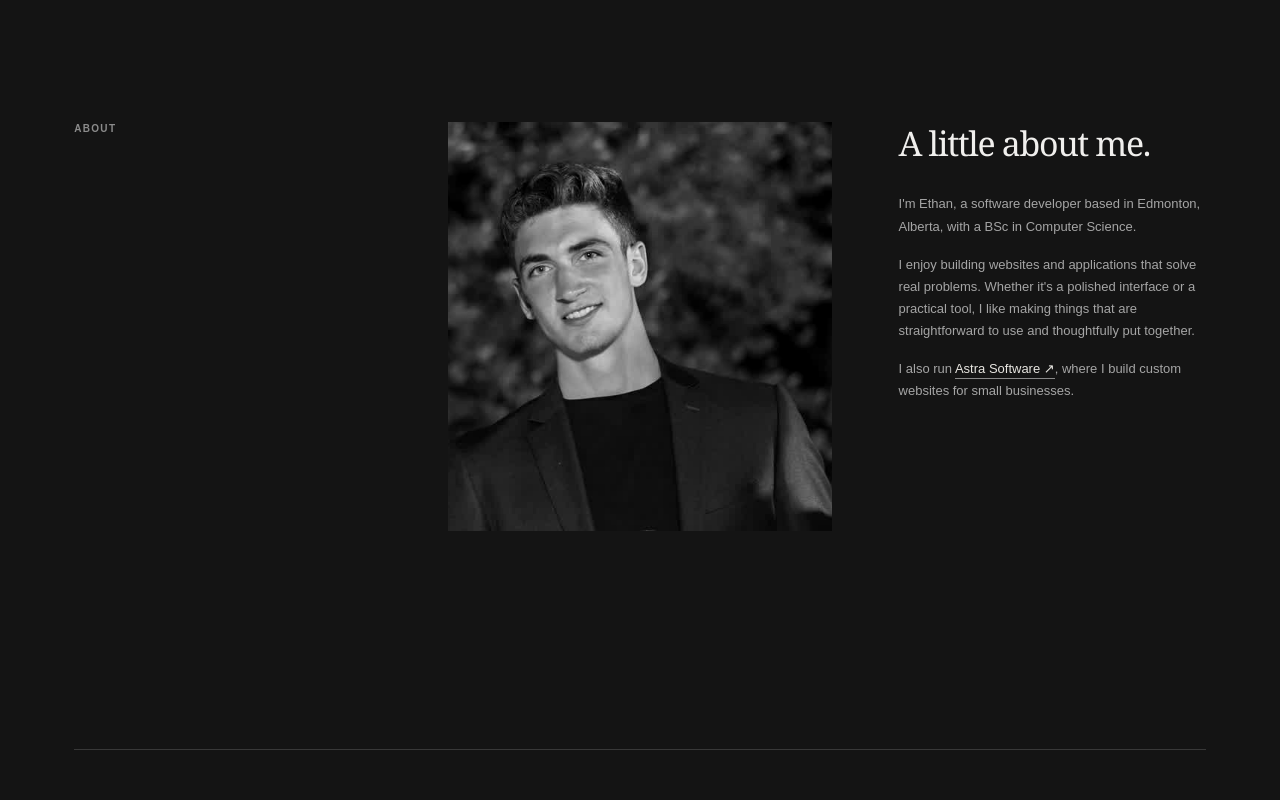
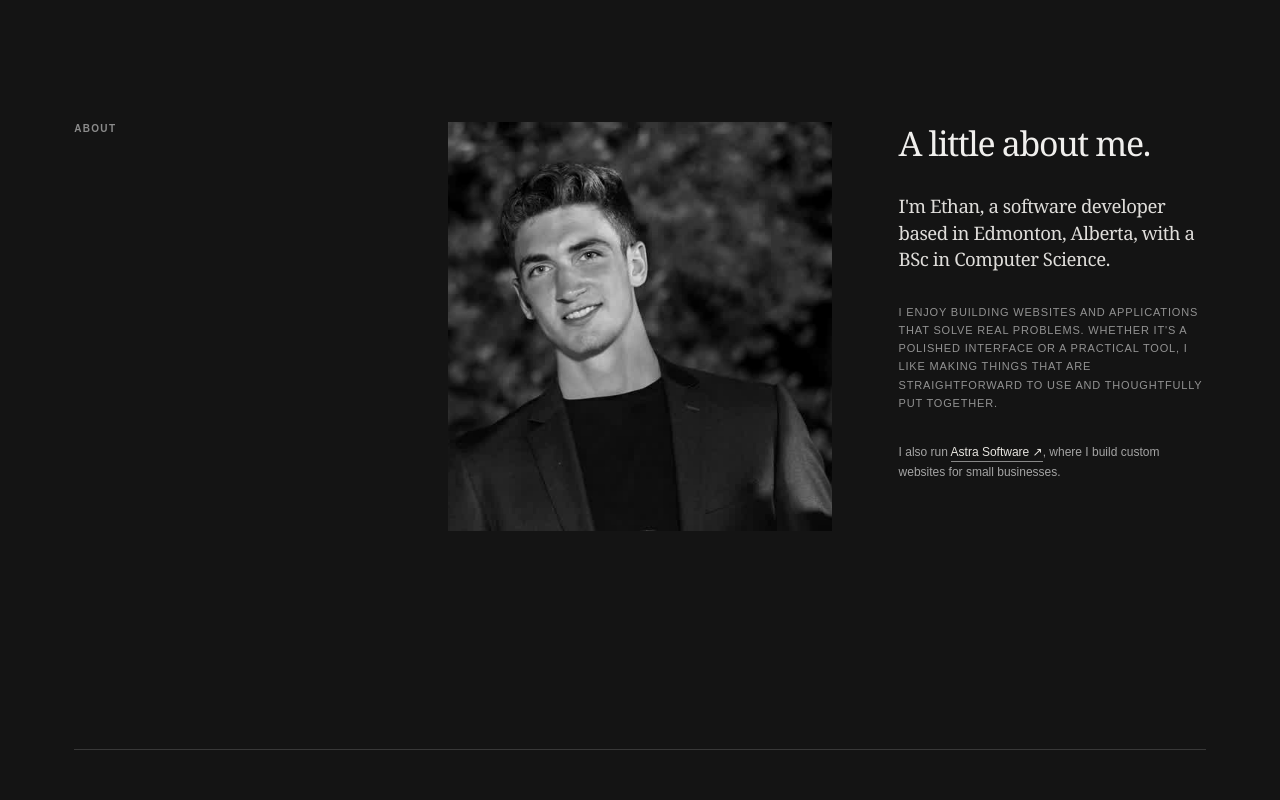
Before and after one commit to proctor18/proctore, a Next.js app: page / in a window 1280 px wide. Shown: the part 820-1620 px from the top of the page. Built offline with nearby package versions, Linux system fonts and the light colour scheme.

Commit message:
Replace contact circle with editorial arrow link

```diff
--- a/app/globals.css
+++ b/app/globals.css
@@ -253,3 +253,63 @@ a { color: inherit; text-decoration: none; }
   .nav-name { font-size:10px; }
   .nav-links { gap:10px; }
 }
+
+/* Editorial bio hierarchy inspired by the reference */
+.about-copy { max-width:420px; }
+.about-copy .about-intro {
+  color:#dfddda;
+  font-family:Georgia,'Times New Roman',serif;
+  font-size:clamp(17px,1.45vw,23px);
+  line-height:1.43;
+  letter-spacing:-.025em;
+  margin-bottom:30px;
+}
+.about-copy .about-statement {
+  color:#929292;
+  font-size:11px;
+  line-height:1.65;
+  letter-spacing:.075em;
+  text-transform:uppercase;
+  max-width:370px;
+  margin-bottom:30px;
+}
+.about-copy .about-outro { color:#a4a4a4; font-size:12px; line-height:1.7; }
+
+/* Replace circular action with a clean editorial link */
+.contact-action, .contact-action:hover {
+  width:auto;
+  height:auto;
+  min-width:188px;
+  min-height:54px;
+  padding:0 0 14px;
+  margin:0 0 6px;
+  border:0;
+  border-bottom:1px solid #777;
+  border-radius:0;
+  background:transparent;
+  color:#eee;
+  display:flex;
+  align-items:center;
+  justify-content:space-between;
+  gap:42px;
+  text-align:left;
+  font-size:11px;
+  letter-spacing:.12em;
+  transform:none;
+  overflow:visible;
+}
+.contact-action { transition:border-color .25s ease,color .25s ease; }
+.contact-action:hover { border-bottom-color:#fff; color:#fff; }
+.contact-action .contact-action-arrow {
+  position:static;
+  font-size:24px;
+  line-height:1;
+  transition:transform .25s ease;
+}
+.contact-action:hover .contact-action-arrow {transform:translate(3px,-3px);}
+@media(max-width:760px) {
+  .contact-action,.contact-action:hover {min-width:178px;min-height:50px;margin-top:0;}
+}
+@media(max-width:520px) {
+  .contact-action,.contact-action:hover {margin-top:36px;}
+}
```
